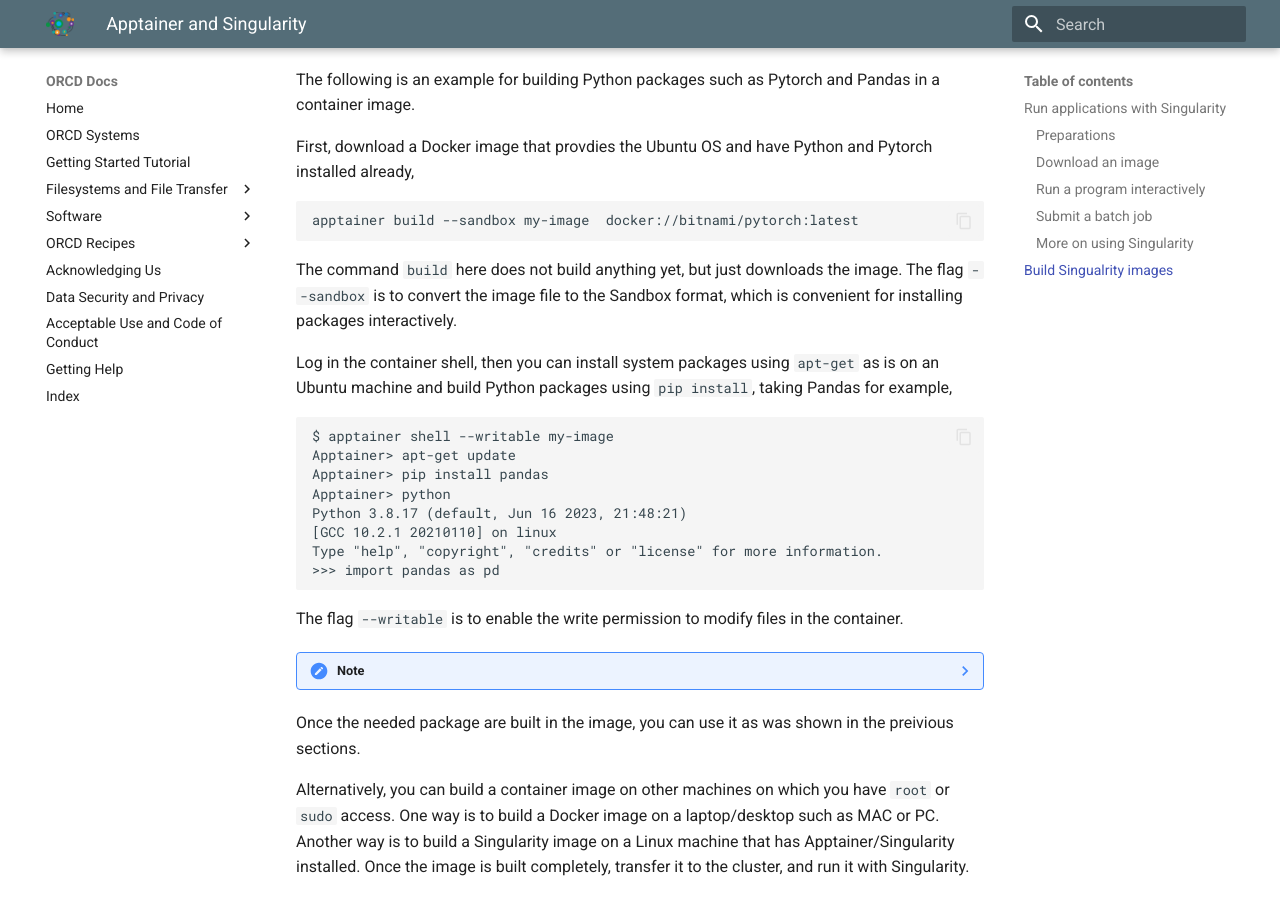
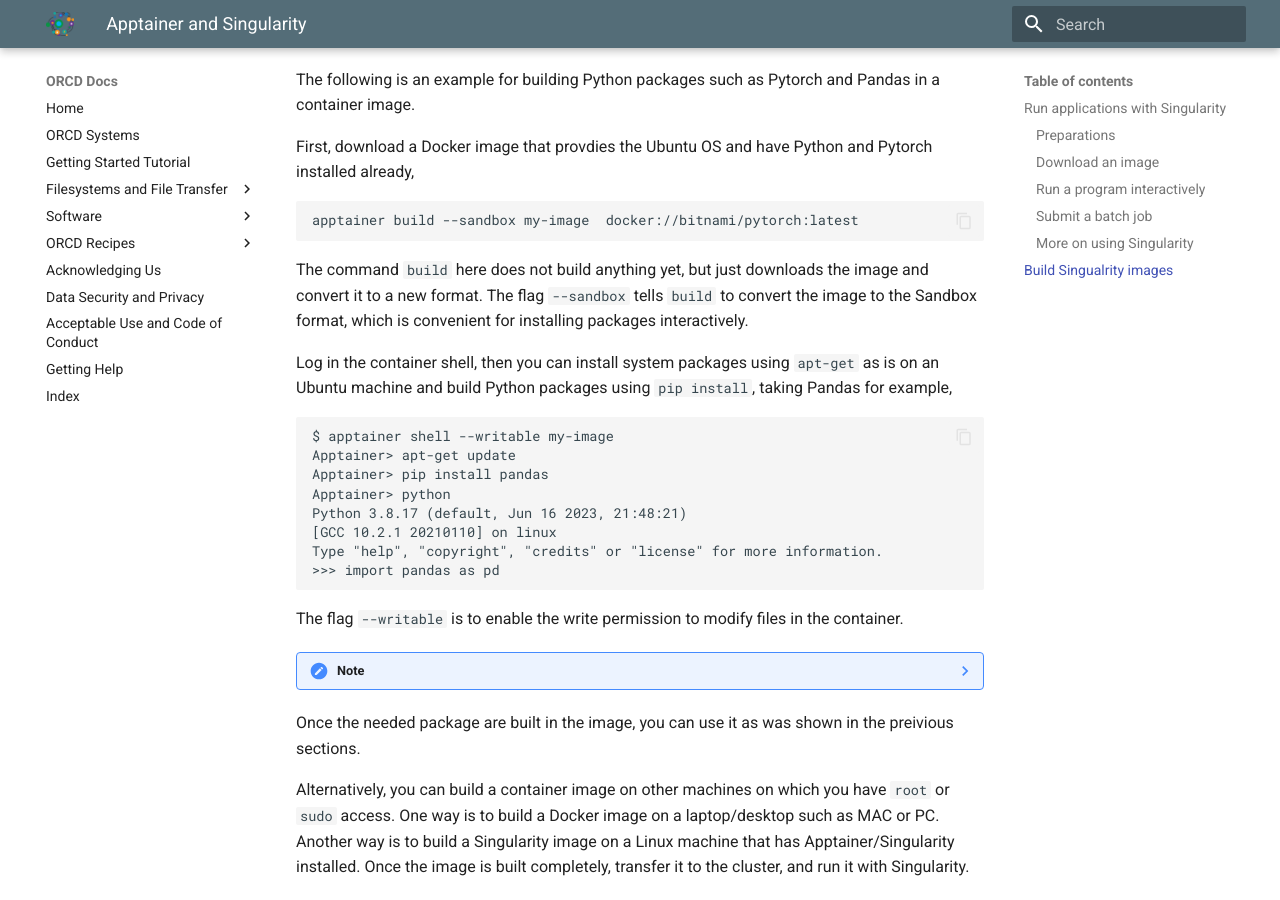
Before and after one commit to mit-orcd/orcd-docs-edit, an MkDocs documentation site: the page built from docs/software/apptainer.md, in a window 1280 px wide and 900 px high, scrolled down 4171 px. Built offline with MkDocs 1.6.1 and Material for MkDocs 9.7.7, drawn with Linux system fonts in a browser that asks for light colours.

Commit message:
singularity

````diff
--- a/docs/software/apptainer.md
+++ b/docs/software/apptainer.md
@@ -156,7 +156,7 @@
 apptainer build --sandbox my-image  docker://bitnami/pytorch:latest
 ```
 
-The command `build` here does not build anything yet, but just downloads the image. The flag `--sandbox` is to convert the image file to the Sandbox format, which is convenient for installing packages interactively.
+The command `build` here does not build anything yet, but just downloads the image and convert it to a new format. The flag `--sandbox` tells `build` to convert the image to the Sandbox format, which is convenient for installing packages interactively.
 
 Log in the container shell, then you can install system packages using `apt-get` as is on an Ubuntu machine and build Python packages using `pip install`, taking Pandas for example,
 ```
````
